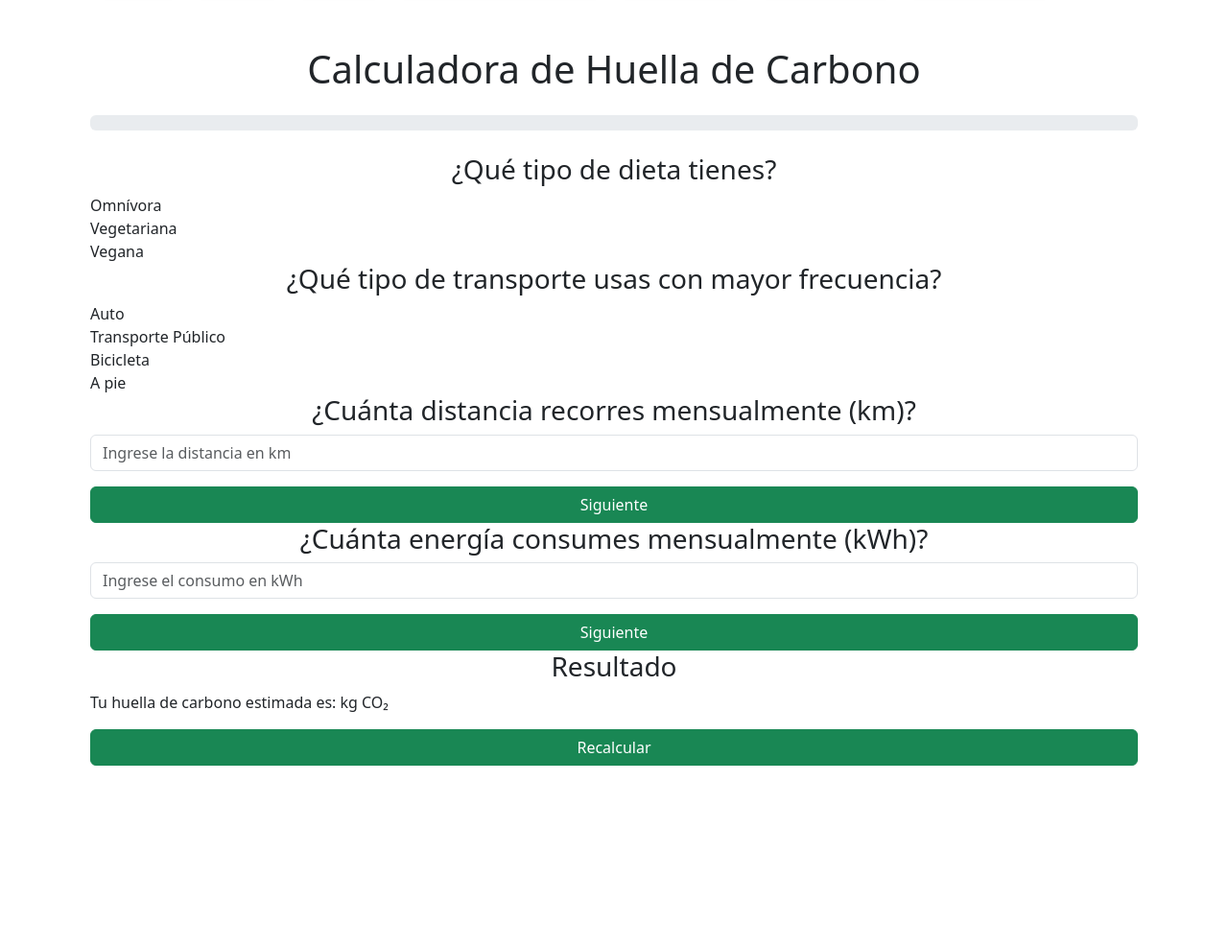
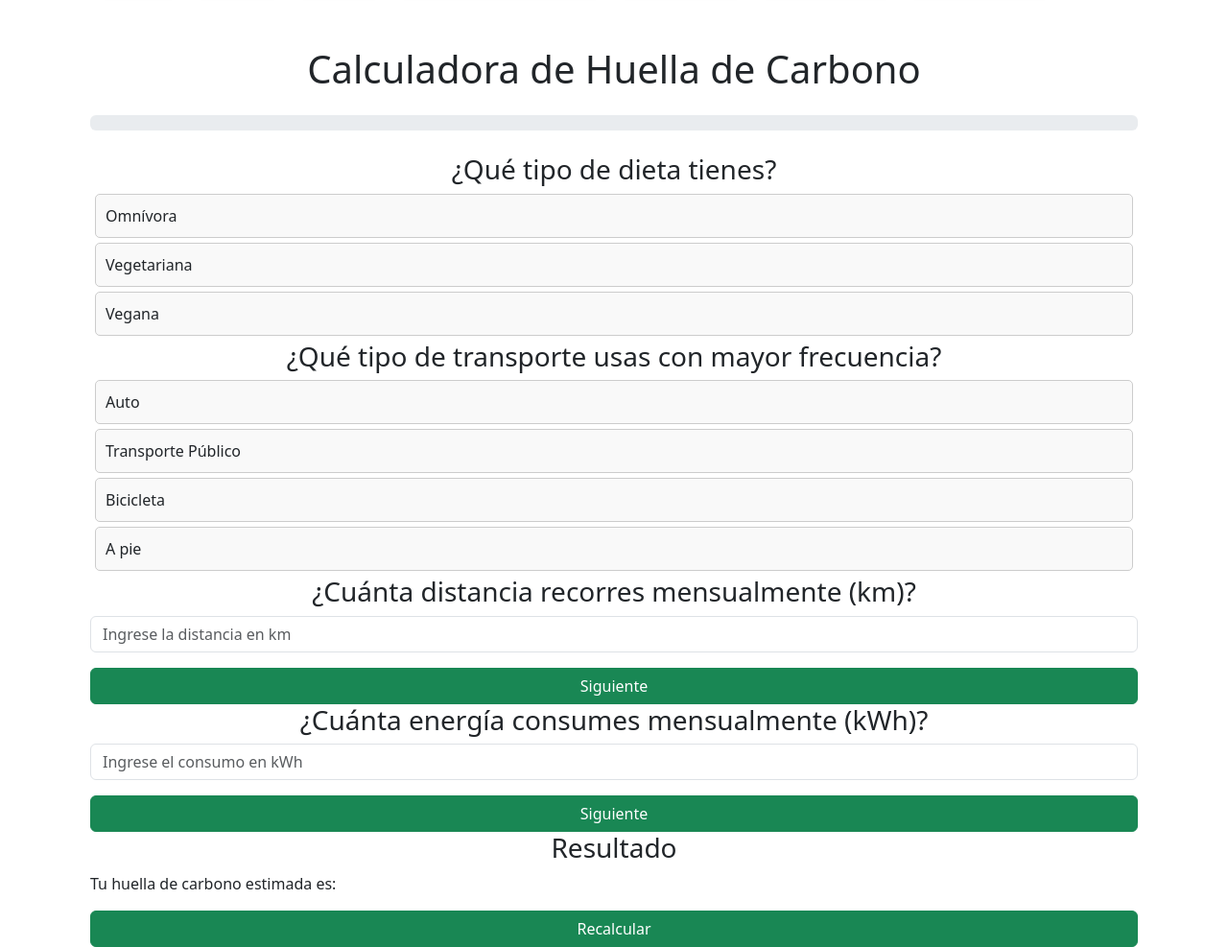
Before and after one commit to LaiosB/hdc, a Django app: page /huella/ in a window 1280 px wide. Shown: the part 76-1063 px from the top of the page at 96% size. Before the commit the page ends 874 px from the top, so only its background shows below. Run offline with Django 5.2, Linux system fonts and the light colour scheme; a user stored in the database is signed in.

Commit message:
calculadora plei 5

```diff
--- a/hdc/myapp/models.py
+++ b/hdc/myapp/models.py
@@ -25,13 +25,13 @@
         ('transporte_bicicleta', 'Bicicleta'),
         ('transporte_pie', 'A pie'),
     ]
-
-
-
+    dieta = models.CharField(max_length=30, choices=DIETAS, default='dieta_omnivora')
     transporte = models.CharField(max_length=30, choices=TRANSPORTE, default='transporte_auto')
     distancia = models.IntegerField()
     energia = models.IntegerField()
-    dieta = models.CharField(max_length=30, choices=DIETAS, default='dieta_omnivora')
+
+    def __str__(self):
+        return f"Huella de {self.user.username}"
 
     def calcular_huella(self):
         co2 = 0
@@ -43,7 +43,6 @@
         elif self.transporte in ['transporte_bicicleta', 'transporte_pie']:
             co2 += 0  # Sin emisiones de CO₂
 
-        # Energía
         co2 += self.energia * 0.5
 
         # Dieta
--- a/hdc/myapp/templates/myapp/huella.html
+++ b/hdc/myapp/templates/myapp/huella.html
@@ -2,6 +2,50 @@
 {% load static %}
 
 {% block content %}
+<style>
+    .option-button {
+        cursor: pointer;
+        padding: 10px;
+        margin: 5px;
+        border: 1px solid #ccc;
+        border-radius: 5px;
+        background-color: #f9f9f9;
+        transition: background-color 0.3s;
+    }
+    .option-button:hover {
+        background-color: #f0f0f0;
+    }
+
+    .option-button:active {
+        background-color: green;
+    }
+    .option-button.selected {
+        background-color: green;
+        color: white;
+    }
+    .option-button_1 {
+        cursor: pointer;
+        padding: 10px;
+        margin: 5px;
+        border: 1px solid #ccc;
+        border-radius: 5px;
+        background-color: #f9f9f9;
+        transition: background-color 0.3s;
+    }
+    .option-button_1:hover {
+        background-color: #f0f0f0;
+    }
+
+    .option-button_1:active {
+        background-color: green;
+    }
+    .option-button_1.selected {
+        background-color: green;
+        color: white;
+    }
+
+
+</style>
 <div class="container mt-5">
     <h1 class="text-center mb-4">Calculadora de Huella de Carbono</h1>
     <div id="progress-bar" class="progress mb-4">
@@ -9,22 +53,25 @@
     </div>
 
     <!-- Preguntas -->
-    <form id="formulario">
+    <form id="formulario" method="post" action="{% url "huella" %}">
+        {% csrf_token %}
         <!-- Pregunta 1 -->
         <div class="question-section active" id="question-1">
             <h3 class="text-center">¿Qué tipo de dieta tienes?</h3>
             <div class="option-button" data-next="2" data-value="omnivora">Omnívora</div>
             <div class="option-button" data-next="2" data-value="vegetariana">Vegetariana</div>
             <div class="option-button" data-next="2" data-value="vegana">Vegana</div>
+            <input type="hidden" name="dieta" id="dieta">
         </div>
 
         <!-- Pregunta 2 -->
         <div class="question-section" id="question-2">
             <h3 class="text-center">¿Qué tipo de transporte usas con mayor frecuencia?</h3>
-            <div class="option-button" data-next="3" data-value="auto">Auto</div>
-            <div class="option-button" data-next="3" data-value="publico">Transporte Público</div>
-            <div class="option-button" data-next="3" data-value="bicicleta">Bicicleta</div>
-            <div class="option-button" data-next="3" data-value="a_pie">A pie</div>
+            <div class="option-button_1" data-next="3" data-value="auto">Auto</div>
+            <div class="option-button_1" data-next="3" data-value="publico">Transporte Público</div>
+            <div class="option-button_1" data-next="3" data-value="bicicleta">Bicicleta</div>
+            <div class="option-button_1" data-next="3" data-value="a_pie">A pie</div>
+            <input type="hidden" name="transporte" id="transporte">
         </div>
 
         <!-- Pregunta 3 -->
@@ -44,7 +91,7 @@
         <!-- Resultado -->
         <div class="question-section" id="question-5">
             <h3 class="text-center">Resultado</h3>
-            <p>Tu huella de carbono estimada es: <strong id="resultado-co2"></strong> kg CO₂</p>
+            <p>Tu huella de carbono estimada es: <strong id="resultado-co2"></strong></p>
             <button type="submit" class="btn btn-success w-100">Recalcular</button>
         </div>
     </form>
@@ -54,9 +101,9 @@
     document.addEventListener('DOMContentLoaded', () => {
         const progress = document.getElementById('progress');
         const sections = document.querySelectorAll('.question-section');
-        const buttons = document.querySelectorAll('.option-button, .btn'); // Incluye todos los botones
+        const buttons = document.querySelectorAll('.option-button, .option-button_1, .btn'); // Incluye todos los botones
         let currentStep = 1;
-
+        let maxStep = 1;
         // Agregar eventos a todos los botones
         buttons.forEach(button => {
             button.addEventListener('click', () => {
@@ -74,7 +121,10 @@
             if (targetSection) {
                 targetSection.classList.add('active'); // Muestra la sección seleccionada
                 currentStep = section;
-                updateProgress(section);
+                if (currentStep > maxStep) {
+                    maxStep = currentStep;
+                }
+                updateProgress(maxStep);
             }
         }
 
@@ -101,5 +151,22 @@
             return co2.toFixed(2);  // Devuelve el valor con dos decimales
         }
     });
+    document.addEventListener('DOMContentLoaded', function() {
+        const optionButtons = document.querySelectorAll('.option-button, .option-button_1');
+
+        optionButtons.forEach(button => {
+            button.addEventListener('click', function() {
+                // Obtener el contenedor de la pregunta actual
+                const questionSection = this.closest('.question-section');
+                // Eliminar la clase 'selected' de todos los botones en la misma pregunta
+                questionSection.querySelectorAll('.option-button, .option-button_1').forEach(btn => btn.classList.remove('selected'));
+                // Agregar la clase 'selected' al botón clicado
+                this.classList.add('selected');
+                // Actualizar el valor del input hidden
+                const input = questionSection.querySelector('input[type="hidden"]');
+                input.value = this.getAttribute('data-value');
+            });
+        });
+    });
 </script>
 {% endblock %}
```
